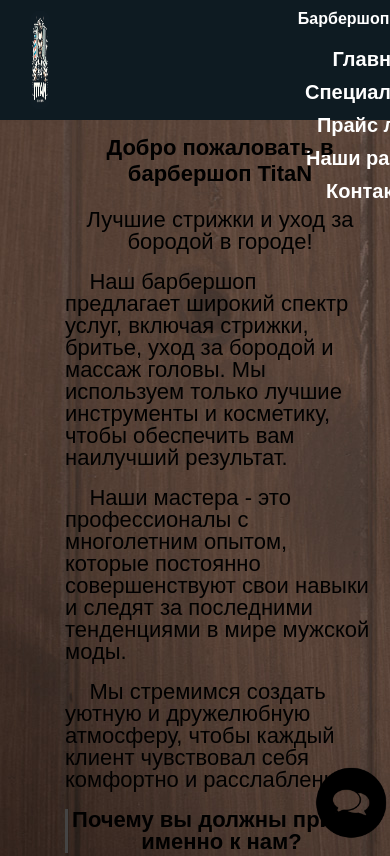
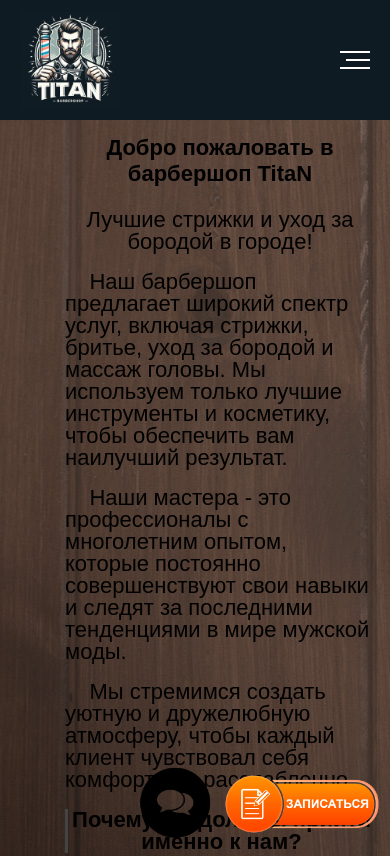
Before and after one commit to egricxx/barbershop, a plain HTML site: page index.html in a window 390 px wide. Shown: the top 856 px of the page. Drawn offline with Linux system fonts and the light colour scheme; files whose address does not match are found by name.

Commit message:
Изменения

```diff
--- /dev/null
+++ b/css/media.css
@@ -0,0 +1,39 @@
+@media (max-width: 1024px) {
+    .burger {
+        display: flex;
+    }
+
+    .burger span {
+
+
+    }
+
+    .nav {
+        display: none;
+        flex-direction: column;
+        position: fixed;
+        height: 350px;
+        width: 100%;
+        top: 0;
+        right: 0;
+        z-index: 10;
+        overflow-y: auto;
+
+        background-color: #0e1b22;
+        animation: burgerAnimation 0.4s;
+    }
+
+    .nav ul {
+        flex-direction: column;
+        row-gap: 5px;
+    }
+}
+
+@keyframes burgerAnimation {
+    from {opacity: 0}
+    to {opacity: 1}
+}
+
+.open {
+    display: flex !important;
+}
--- a/css/style.css
+++ b/css/style.css
@@ -19,119 +19,123 @@ body {
     text-align: left;
 }
 
-.chat {
-    background-color: white;
+.fixed {
+    display: flex;
+    justify-content: space-around;
+    position: fixed;
+    right: 0;
+    bottom: 0;
+
 }
 
 .chat img{
     width: 80px;
     height: 80px;
     border-radius: 40px;
-    position: fixed;
-    right: 0;
+
+}
+
+.record img {
+    height: 60px;
+    padding: 10px;
+}
+
+
+
+header {
+    background-color: #0e1b22;
+    padding: 10px 20px;
+    display: flex;
+    align-items: center;
+    justify-content: space-between;
+}
+
+.logo a{
+    width: 100px;
+    height: 100px;
+    display: inline-flex;
+    vertical-align: middle;
+    align-items: center;
+}
+.logo img {
+    width: 100%;
+    height: auto;
+    margin-right: 10px;
+}
+
+nav ul {
+    flex-wrap: wrap;
+    justify-content: space-around;
+    list-style: none;
+    margin: 0;
+    padding: 0;
+    display: flex;
+}
+nav ul li {
+    flex-wrap: wrap;
+    margin-left: 20px;
+    padding: 20px;
+}
+nav ul li a {
+    color: white;
+    text-decoration: none;
+    font-size: 22px;
+}
+nav ul li a:hover {
+    text-decoration: underline;
+}
+
+.burger {
+    display: none;
+    position: relative;
+    z-index: 10;
+    align-items: center;
+    justify-content: flex-end;
+    width: 30px;
+    height: 18px;
+
+}
+
+.burger span {
+    height: 2px;
+    width: 80%;
+    transform: scale(1);
+    background-color: white;
+}
+
+.burger::before, .burger::after {
+    content: '';
+    position: absolute;
+    height: 2px;
+    width: 100%;
+    background-color: white;
+    transition: all 0.3s ease 0s;
+}
+
+.burger::before {
+    top: 0;
+}
+
+.burger::after {
     bottom: 0;
 }
 
 
-
-
-.header {
-    background-color: #0e1b22;
-    color: #fff;
-    padding: 10px;
-
-    @media (max-width: 1130px) {
-        display: flex;
-        height: 100px;
-    }
+.burger.active span {
+    transform: scale(0);
 }
 
-header h1 {
-    text-align: center;
-    margin: 0;
-
-    @media (max-width: 1023px) {
-        font-size: 16px;
-    }
-}
-
-.header .logo img {
-    height: 17%;
-    width: 80%;
-    margin-left: 20px;
-    margin-top: 10px;
-    border-radius: 40px;
-
-
-    @media (max-width: 1130px) {
-        height: 100%;
-        width:100%;
-        align-items: center;
-        margin-top: 0;
-    }
-
-
-}
-
-.header .logo,
-.header .container {
-    display: inline-block;
-    vertical-align: middle;
-
-}
-
-.header .navigation ul{
-    text-align: center;
-}
-
-.navigation {
-    background-color: transparent;
-    color: white;
-}
-
-.header .logo,
-.header .record {
-    display: inline-block;
-    vertical-align: middle;
-    text-align: right;
-}
-
-.record img{
-    height: 60px;
-}
-
-.record {
-    padding-left: 50px;
+.burger.active::before {
+    top: 50%;
+    transform: rotate(-45deg) translate(0, -50%);
 }
 
 
-.navigation ul {
-    margin-top: 15px;
-    list-style: none;
-    padding: 0;
-    text-align: center;
+.burger.active::after {
+    top: 50%;
+    transform: rotate(45deg) translate(0, 50%);
 }
 
-.navigation li {
-    display: inline-block;
-    margin-left: 15px;
-    font-weight: bold;
-    font-family: Arial;
-    font-size: 125%;
-    border-radius: 5px;
-}
-
-.navigation a {
-    display: inline-block;
-    color: white;
-    text-decoration: none;
-    padding: 5px 10px;
-
-}
-
-.navigation a:hover {
-    color: darkcyan;
-}
 
 .container {
     font-family: Arial;
--- a/css/works.css
+++ b/css/works.css
@@ -14,27 +14,23 @@ body {
     background-color: #0e1b22;
     color: #fff;
     width: 100%;
+    height: 120px;
     display: grid;
-    grid-template-columns: 100px 1fr 100px;
-    justify-items: center;
-    align-items: center;
-    vertical-align: center;
-    padding: 30px;
+    grid-template-columns: 1fr 6fr;
+
+}
 
 
-    @media (max-width: 1130px) {
-        display: flex;
-        height: 100px;
-    }
-}
 
 .menu {
 
 }
 
 .header .logo img {
-    height: 100px;
     width: auto;
+    height: 53%;
+    padding-top: 10px;
+    padding-left: 20px;
     border-radius: 40px;
 }
 
@@ -42,6 +38,8 @@ body {
     text-align: center;
     font-size: 25px;
     font-weight: bold;
+    padding-top: 20px;
+    padding-right: 100px;
 }
 
 
--- a/index.html
+++ b/index.html
@@ -6,6 +6,7 @@
     <title>Барбершоп TitaN</title>
 
     <link rel="stylesheet" href="css/style.css">
+    <link rel="stylesheet" href="css/media.css">
     <link rel="icon" href="images/free.icon.ico">
 
 
@@ -13,34 +14,12 @@
 <body>
     <div class="site">
 
-        <div class="chat">
-            <a href="#">
-                <img src="../barbershop/images/chat.png" alt="Обратная связь">
-            </a>
-        </div>
+        <div class="fixed">
 
-
-
-        <header class="header">
-
-            <div class="logo">
-                <a href="index.html">
-                    <img src="images/titan.jpg" alt="TitaN">
+            <div class="chat">
+                <a href="#">
+                    <img src="../barbershop/images/chat.png" alt="Обратная связь">
                 </a>
-            </div>
-
-            <div class="container menu">
-                <h1>Барбершоп TitaN</h1>
-
-                <nav class="navigation">
-                    <ul>
-                        <li><a href="#home">Главная</a></li>
-                        <li><a href="pages/specialist.html">Специалисты</a></li>
-                        <li><a href="#price">Прайс лист</a></li>
-                        <li><a href="pages/works.html">Наши работы</a></li>
-                        <li><a href="#contacts">Контакты</a></li>
-                    </ul>
-                </nav>
             </div>
 
             <div class="record">
@@ -48,6 +27,30 @@
                     <img src="images/record.png" alt="Запись на стрижку">
                 </a>
             </div>
+
+        </div>
+
+
+        <header class="header">
+
+            <div class="logo">
+                <a href="index.html"><img src="../barbershop/images/titan.jpg" alt="Titan Logo"></a>
+            </div>
+
+            <nav class="nav">
+                <ul>
+                    <li><a href="#home">Главная</a></li>
+                    <li><a href="../barbershop/pages/specialist.html">Барберы</a></li>
+                    <li><a href="#price">Price-list</a></li>
+                    <li><a href="../barbershop/pages/works.html">Наши работы</a></li>
+                    <li><a href="#contacts">Контакты</a></li>
+                </ul>
+            </nav>
+
+            <div class="burger">
+                <span></span>
+            </div>
+
         </header>
 
 
@@ -160,5 +163,13 @@
         </footer>
 
     </div>
+
+
+    <script>
+        document.querySelector('.burger').addEventListener('click', function () {
+           this.classList.toggle('active');
+           document.querySelector('nav').classList.toggle('open')
+        })
+    </script>
 </body>
 </html>
```
Also changed, not shown: pages/specialist.html (+4 -4 lines), pages/works.html (+1 -1 lines).
